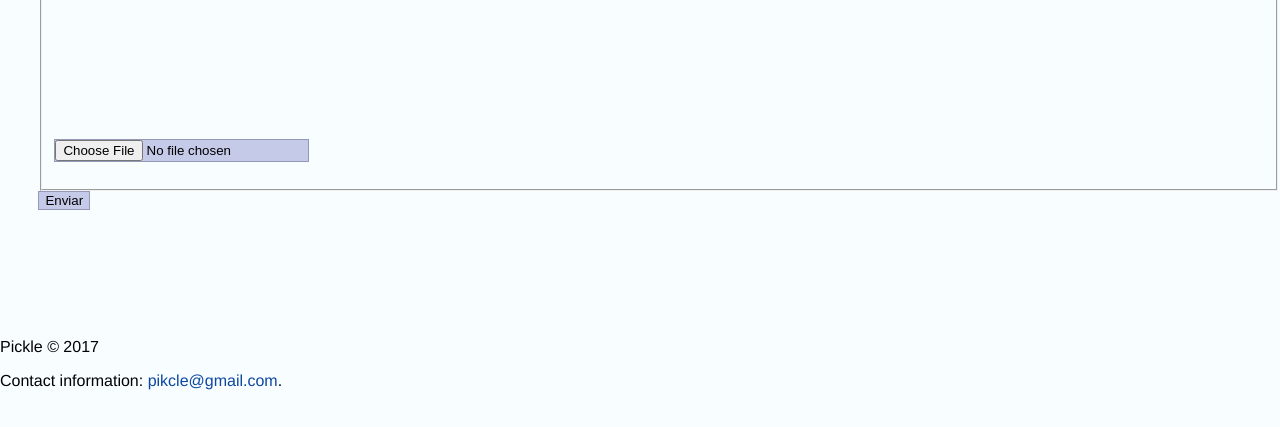
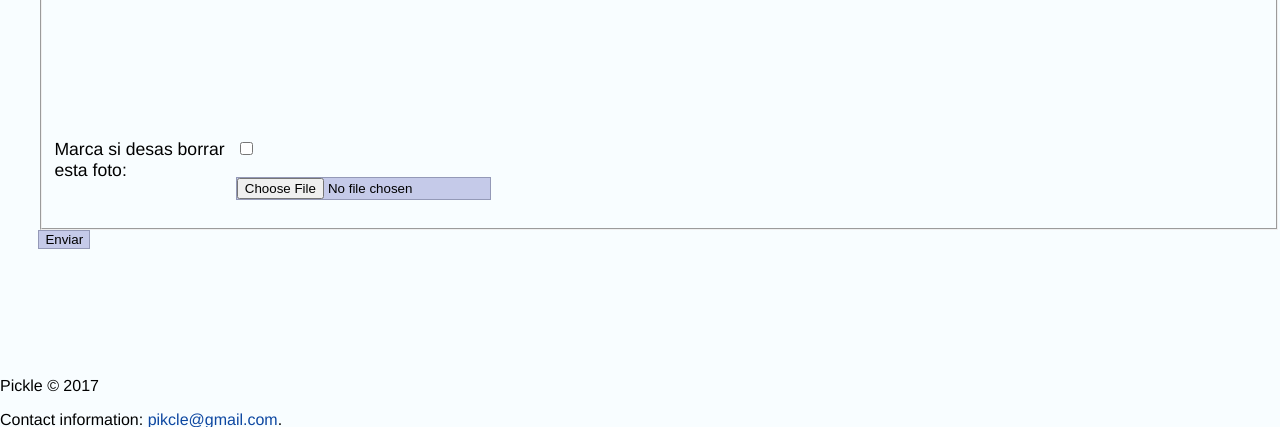
Before and after one commit to natiigarcii/DAW-php, a PHP site: page /mis_datos.php in a window 1280 px wide. Shown: the part 629-1056 px from the top of the page. Before the commit the page ends 1019 px from the top, so only its background shows below. Run offline with PHP 8.4, Linux system fonts and the light colour scheme; data that the repository does not hold is empty.

Commit message:
He puesto un checkbox para que el usuario eliga si quiere borrar la foto, en caso de que marque que si pues en modificarDatos.php habra que coger la ruta de esa foto quitarla de la base de datos y borrarla de la carpeta

```diff
--- a/mis_datos.php
+++ b/mis_datos.php
@@ -79,6 +79,10 @@ require_once("inicio.inc");
 
                     echo '<p><label for="foto_perfil">Foto:</label></p>';
                     echo' <p><img id="foto_detalle" src="'. $foto . '" alt="imagen no encontrada"/></p>';
+
+                    echo '<p><label for="borrar_foto">Marca si desas borrar esta foto:</label>';
+                    echo '<input type="checkbox" name="borrar_foto" /></p>';
+
                     echo '<p><input type="file" name="foto_perfil" value="'. $foto .'" /></p>';
 
                 ?>
```
